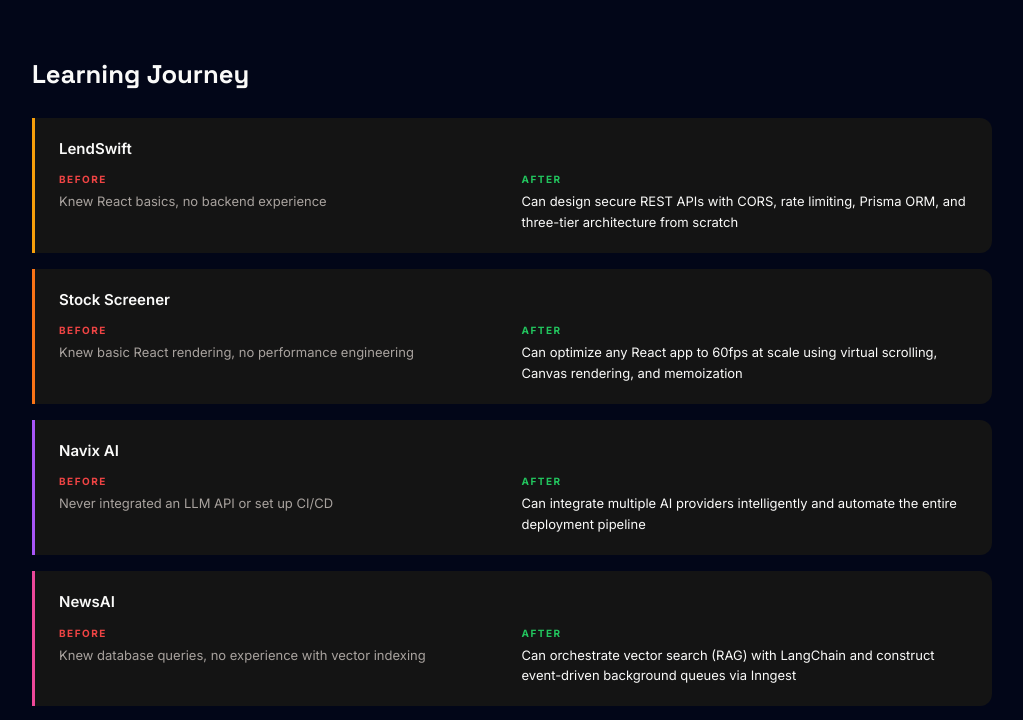
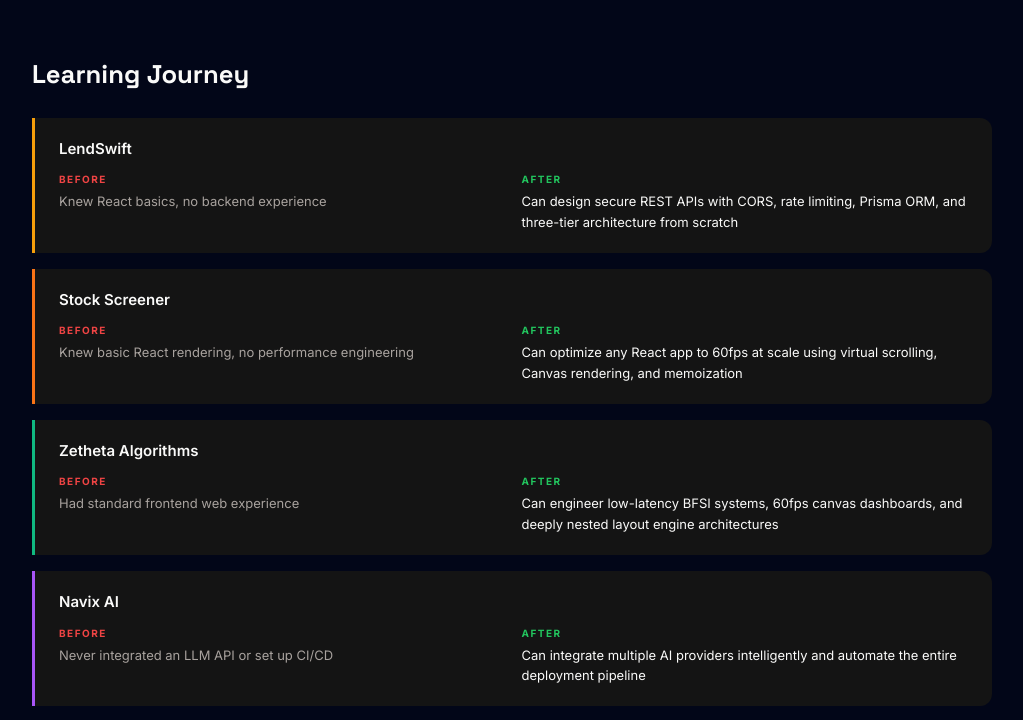
Before and after one commit to tannu005/portfolio, a Next.js app: page /about in a window 1280 px wide. Shown: the part 1572-2292 px from the top of the page, without its empty margins (128-1151 px from the left). Built offline with nearby package versions, Linux system fonts and the light colour scheme.

Commit message:
feat: Add Zetheta Algorithms to the Learning Journey section

```diff
--- a/src/app/about/page.tsx
+++ b/src/app/about/page.tsx
@@ -163,6 +163,7 @@
           {[
             { project: 'LendSwift', color: '#f59e0b', before: 'Knew React basics, no backend experience', after: 'Can design secure REST APIs with CORS, rate limiting, Prisma ORM, and three-tier architecture from scratch' },
             { project: 'Stock Screener', color: '#f97316', before: 'Knew basic React rendering, no performance engineering', after: 'Can optimize any React app to 60fps at scale using virtual scrolling, Canvas rendering, and memoization' },
+            { project: 'Zetheta Algorithms', color: '#10b981', before: 'Had standard frontend web experience', after: 'Can engineer low-latency BFSI systems, 60fps canvas dashboards, and deeply nested layout engine architectures' },
             { project: 'Navix AI', color: '#a855f7', before: 'Never integrated an LLM API or set up CI/CD', after: 'Can integrate multiple AI providers intelligently and automate the entire deployment pipeline' },
             { project: 'NewsAI', color: '#ec4899', before: 'Knew database queries, no experience with vector indexing', after: 'Can orchestrate vector search (RAG) with LangChain and construct event-driven background queues via Inngest' },
             { project: 'ScreenGuard', color: '#3b82f6', before: 'Never integrated computer vision with hardware systems or OS APIs', after: 'Can compile ESP32 C++ firmware and coordinate OpenCV Age Net DNNs with Windows display brightness APIs' },
```
